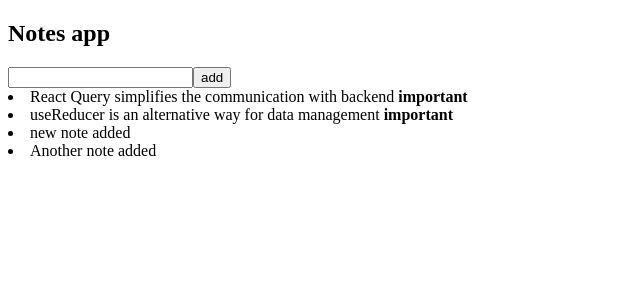
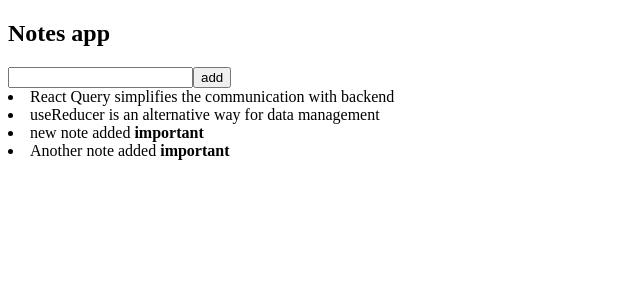
Before and after one commit to Gersoncs107/query-notes, a React (Vite) app: page / in a window 1280 px wide. Shown: the top 300 px of the page, without its empty margins (0-640 px from the left). Built offline with nearby package versions, Linux system fonts and the light colour scheme; data requests are answered from the project's data file.

Commit message:
query-notes-update

```diff
--- a/db.json
+++ b/db.json
@@ -2,23 +2,23 @@
   "notes": [
     {
       "content": "React Query simplifies the communication with backend",
-      "important": true,
+      "important": false,
       "id": "1"
     },
     {
       "content": "useReducer is an alternative way for data management",
-      "important": true,
+      "important": false,
       "id": "2"
     },
     {
       "id": "66e0",
       "content": "new note added",
-      "important": false
+      "important": true
     },
     {
       "id": "79e9",
       "content": "Another note added",
-      "important": false
+      "important": true
     }
   ]
 }
--- a/src/App.jsx
+++ b/src/App.jsx
@@ -17,8 +17,9 @@ const App = () => {
 
   const updateNoteMutation = useMutation({
     mutationFn: updateNote,
-    onSuccess: () => {
-      queryClient.invalidateQueries({ queryKey: ['notes'] })
+    onSuccess: (updatedNote) => {
+      const notes = queryClient.getQueryData(['notes'])
+      queryClient.setQueryData(['notes'], notes.map(note => note.id === updatedNote.id ? updatedNote : note))
     },
     onError: (error) => {
       console.error('failed to update note:', error)
```
